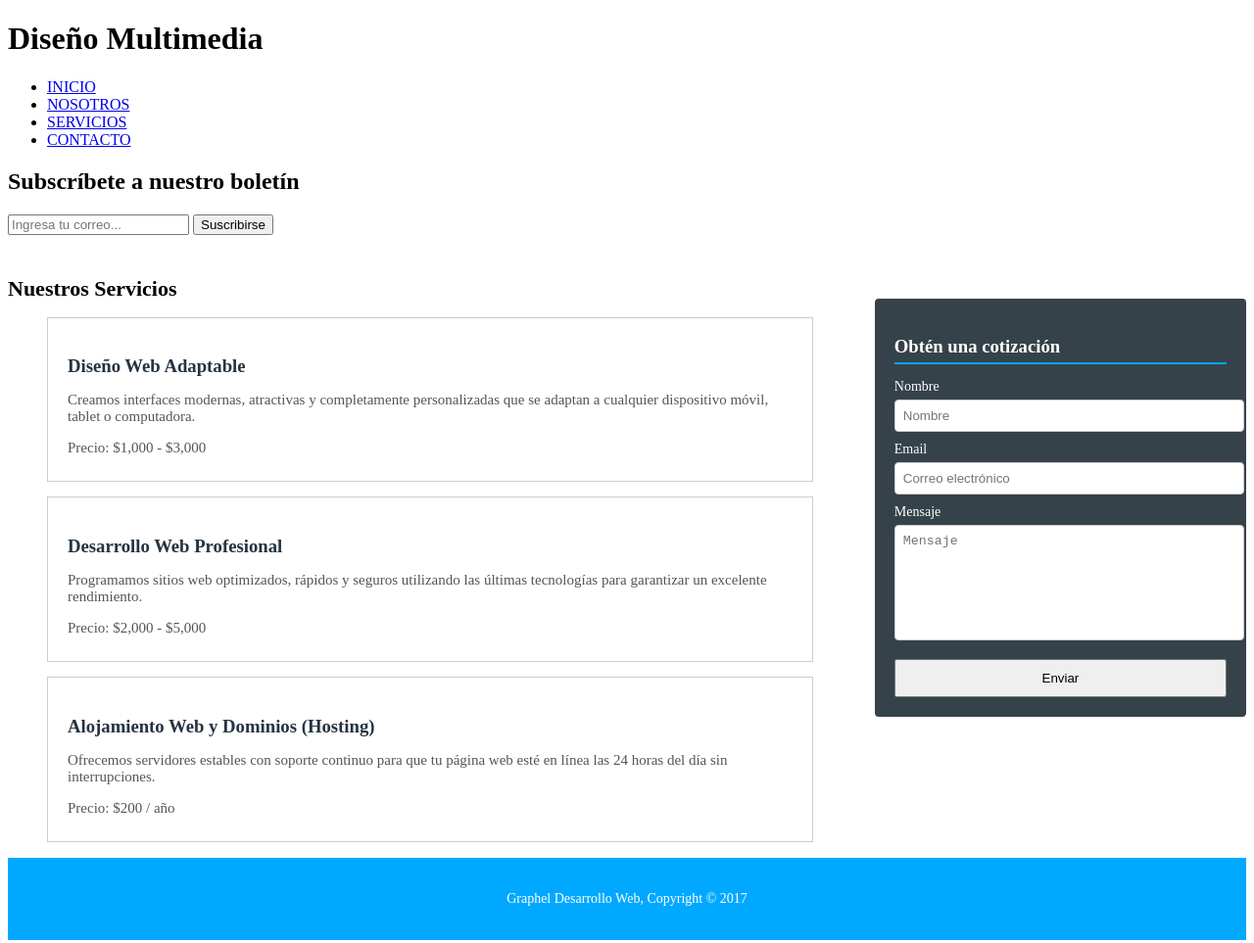
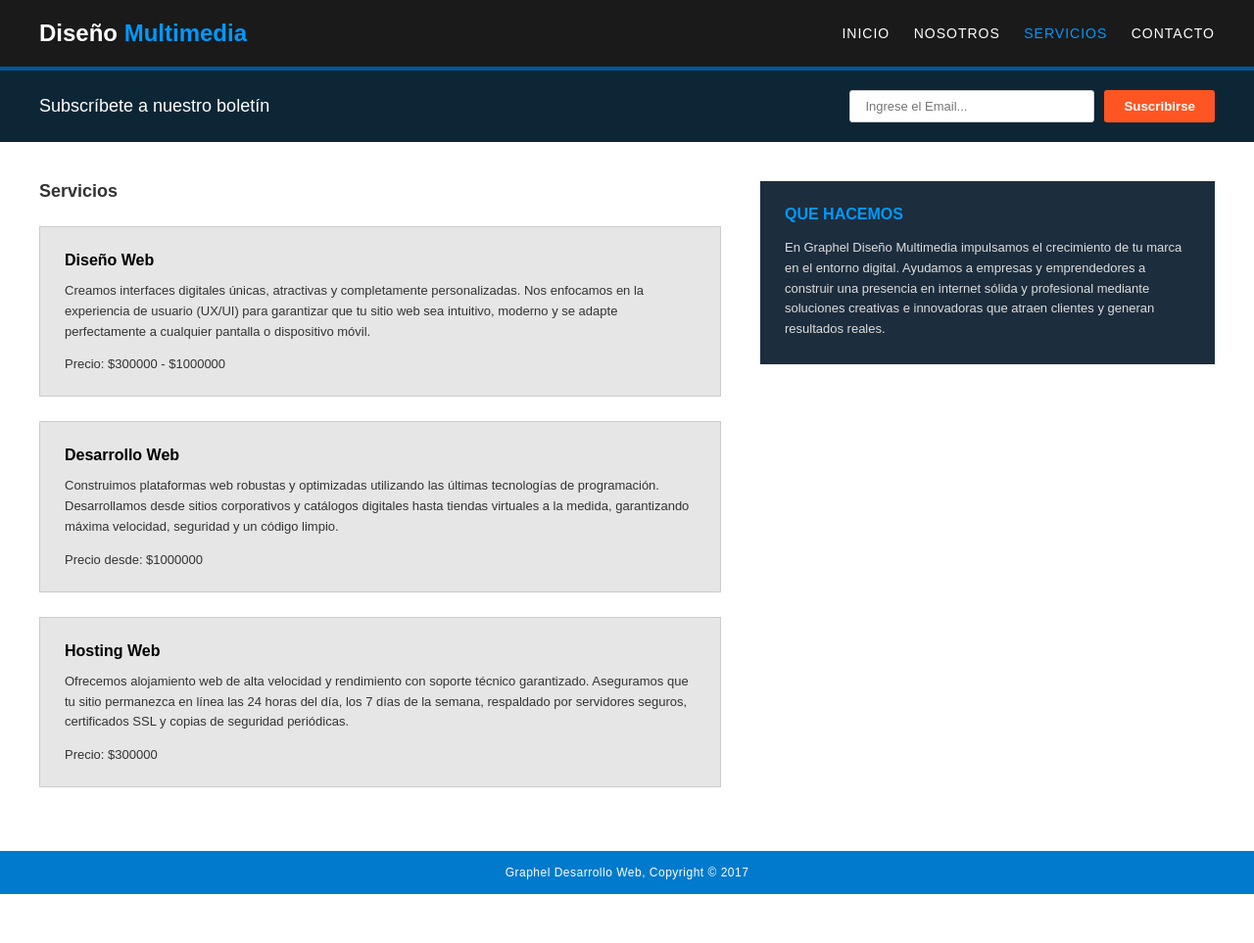
Before and after one commit to agudelomatias0212-svg/Graphel, a plain HTML site: page servicios.html in a window 1280 px wide. Shown: the whole page at 98% size. After the commit the page ends 913 px from the top, so only its background shows below. Drawn offline with Linux system fonts and the light colour scheme.

Commit message:
feat: ultimo commit

```diff
--- a/contacto.css
+++ b/contacto.css
@@ -1,101 +1,205 @@
-#main {
-    padding: 20px 0;
+/* --- ESTILOS GENERALES Y RESET --- */
+* {
+    box-sizing: border-box;
+    margin: 0;
+    padding: 0;
+    font-family: Arial, sans-serif;
 }
-#main-col {
-    float: left;
-    width: 65%;
+
+body {
+    background-color: #ffffff; /* Fondo del navegador blanco */
+    min-height: 100vh;
+    width: 100%;
 }
-.titulo-pagina {
+
+/* Contenedor Principal a Pantalla Completa */
+.wrapper {
+    width: 100%;
+    max-width: 100%;
+    background-color: #ffffff;
+    box-shadow: none;
+}
+
+/* --- CONTENIDO PRINCIPAL --- */
+.main-content {
+    display: grid;
+    grid-template-columns: 1.8fr 1.2fr;
+    gap: 40px;
+    padding: 40px 10%; /* Evita que el formulario se pegue por completo al borde de la pantalla */
+    background-color: #ffffff;
+}
+
+/* --- CABECERA (HEADER) --- */
+header {
+    background-color: #1a1a1a;
+    color: #ffffff;
+    padding: 20px 40px;
+    display: flex;
+    justify-content: space-between;
+    align-items: center;
+    border-bottom: 4px solid #005a9c; /* Línea azul de acento */
+}
+
+header h1 {
+    font-size: 24px;
+    font-weight: bold;
+}
+
+header h1 span {
+    color: #0099ff; /* Texto "Multimedia" en azul claro */
+}
+
+nav a {
+    color: #ffffff;
+    text-decoration: none;
+    margin-left: 20px;
+    font-size: 14px;
+    text-transform: uppercase;
+    letter-spacing: 1px;
+}
+
+nav a.active {
+    color: #0099ff; /* Enlace activo de la sección actual */
+}
+
+/* --- BARRA DE SUSCRIPCIÓN (BOLETÍN) --- */
+.newsletter-bar {
+    background-color: #0d2636;
+    color: #ffffff;
+    padding: 20px 40px;
+    display: flex;
+    justify-content: space-between;
+    align-items: center;
+}
+
+.newsletter-bar h2 {
+    font-size: 18px;
+    font-weight: normal;
+}
+
+.newsletter-form {
+    display: flex;
+    gap: 10px;
+}
+
+.newsletter-form input[type="email"] {
+    padding: 8px 15px;
+    width: 250px;
+    border: 1px solid #ccc;
+    border-radius: 3px;
+    font-size: 13px;
+}
+
+.newsletter-form button {
+    background-color: #ff5522;
+    color: white;
+    border: none;
+    padding: 8px 20px;
+    border-radius: 3px;
+    cursor: pointer;
+    font-weight: bold;
+}
+
+/* --- CONTENIDO PRINCIPAL --- */
+.main-content {
+    display: grid;
+    grid-template-columns: 1.8fr 1.2fr; /* Estructura de dos columnas */
+    gap: 40px;
+    padding: 40px;
+    background-color: #ffffff;
+}
+
+/* Formulario de Contacto (Izquierda) */
+.contact-section h3 {
+    font-size: 18px;
+    color: #333;
+    margin-bottom: 20px;
+    font-weight: bold;
+}
+
+.form-group {
     margin-bottom: 15px;
-    font-size: 22px;
 }
-.contacto-form label {
+
+.form-group label {
     display: block;
-    margin-top: 10px;
+    font-size: 14px;
     color: #333;
-    font-size: 14px;
+    margin-bottom: 5px;
+    font-weight: bold;
 }
-.contacto-form input[type="text"],
-.contacto-form input[type="email"],
-.contacto-form input[type="tel"],
-.contacto-form textarea {
+
+.form-group input,
+.form-group textarea {
     width: 100%;
     padding: 8px;
-    margin-top: 5px;
-    border: 1px solid #ccc;
+    border: 1px solid #999999;
+    font-size: 14px;
+    color: #666;
 }
-.contacto-form textarea {
+
+.form-group textarea {
     height: 120px;
     resize: none;
 }
-.contacto-form .boton-1 {
+
+.btn-submit {
     width: 100%;
-    margin-top: 15px;
+    background-color: #ff5522;
+    color: white;
+    border: none;
     padding: 12px;
+    font-size: 14px;
+    cursor: pointer;
+    margin-top: 10px;
 }
-/* Estilos del Contenido Principal y Formulario de Contacto */
-#main {
-    padding: 20px 0;
+
+/* Barra Lateral (Derecha) */
+.sidebar {
+    display: flex;
+    flex-direction: column;
+    gap: 20px;
 }
-#main-col {
-    float: left;
-    width: 65%;
+
+.info-box {
+    background-color: #1c2d3d;
+    color: white;
+    padding: 25px;
 }
-.titulo-pagina {
+
+.info-box h4 {
+    color: #0099ff;
+    font-size: 16px;
     margin-bottom: 15px;
-    font-size: 22px;
+    text-transform: uppercase;
 }
-.contacto-form label {
-    display: block;
-    margin-top: 10px;
-    color: #333;
-    font-size: 14px;
+
+.info-box p {
+    font-size: 13px;
+    line-height: 1.6;
+    color: #dddddd;
 }
-.contacto-form input[type="text"],
-.contacto-form input[type="email"],
-.contacto-form input[type="tel"],
-.contacto-form textarea {
+
+/* Contenedor del Mapa */
+.map-box {
     width: 100%;
-    padding: 8px;
-    margin-top: 5px;
+    height: 250px;
     border: 1px solid #ccc;
+    overflow: hidden;
 }
-.contacto-form textarea {
-    height: 120px;
-    resize: none;
+
+.map-box iframe {
+    width: 100%;
+    height: 100%;
+    border: 0;
 }
-.contacto-form .boton-1 {
-    width: 100%;
-    margin-top: 15px;
-    padding: 12px;
+
+/* --- PIE DE PÁGINA (FOOTER) --- */
+footer {
+    background-color: #007acc;
+    color: #ffffff;
+    text-align: center;
+    padding: 15px;
+    font-size: 12px;
+    letter-spacing: 0.5px;
 }
-/* Estilos de la Barra Lateral y Contenedor del Mapa */
-aside#lateral {
-    float: right;
-    width: 30%;
-    margin-top: 45px;
-}
-aside#lateral .oscuro {
-    padding: 20px;
-    background: #35424a;
-    color: #ffffff;
-    margin-bottom: 15px;
-}
-aside#lateral .oscuro h3 {
-    margin-bottom: 10px;
-}
-.mapa-contenedor {
-    border: 1px solid #ccc;
-    padding: 5px;
-    background: #fff;
-}
-/* Estilos del Pie de Página */
-footer {
-    padding: 20px;
-    margin-top: 20px;
-    color: #ffffff;
-    background-color: #00a8ff;
-    text-align: center;
-    clear: both;
-    font-size: 14px;
-}
--- a/servicios.css
+++ b/servicios.css
@@ -1,113 +1,180 @@
-#main {
-    padding: 20px 0;
+/* --- ESTILOS GENERALES Y RESET --- */
+* {
+    box-sizing: border-box;
+    margin: 0;
+    padding: 0;
+    font-family: Arial, sans-serif;
 }
-#main-col {
-    float: left;
-    width: 65%;
+
+body {
+    background-color: #ffffff; /* Fondo del navegador blanco */
+    min-height: 100vh;
+    width: 100%;
 }
-.titulo-pagina {
-    margin-bottom: 15px;
-    font-size: 22px;
+
+/* Contenedor Principal a Pantalla Completa */
+.wrapper {
+    width: 100%;
+    max-width: 100%;
+    background-color: #ffffff;
+    box-shadow: none;
 }
-.contacto-form label {
-    display: block;
-    margin-top: 10px;
+
+/* --- CONTENIDO PRINCIPAL --- */
+.main-content {
+    display: grid;
+    grid-template-columns: 1.8fr 1.2fr;
+    gap: 40px;
+    padding: 40px 10%; /* Evita que las tarjetas se peguen por completo al borde de la pantalla */
+    background-color: #ffffff;
+}
+
+header {
+    background-color: #1a1a1a;
+    color: #ffffff;
+    padding: 20px 40px;
+    display: flex;
+    justify-content: space-between;
+    align-items: center;
+    border-bottom: 4px solid #005a9c; /* Línea azul de acento */
+}
+
+header h1 {
+    font-size: 24px;
+    font-weight: bold;
+}
+
+header h1 span {
+    color: #0099ff; /* Texto "Multimedia" en azul claro */
+}
+
+nav a {
+    color: #ffffff;
+    text-decoration: none;
+    margin-left: 20px;
+    font-size: 14px;
+    text-transform: uppercase;
+    letter-spacing: 1px;
+}
+
+nav a.active {
+    color: #0099ff; /* Resalta "SERVICIOS" en azul */
+}
+
+/* --- BARRA DE SUSCRIPCIÓN (BOLETÍN) --- */
+.newsletter-bar {
+    background-color: #0d2636;
+    color: #ffffff;
+    padding: 20px 40px;
+    display: flex;
+    justify-content: space-between;
+    align-items: center;
+}
+
+.newsletter-bar h2 {
+    font-size: 18px;
+    font-weight: normal;
+}
+
+.newsletter-form {
+    display: flex;
+    gap: 10px;
+}
+
+.newsletter-form input[type="email"] {
+    padding: 8px 15px;
+    width: 250px;
+    border: 1px solid #ccc;
+    border-radius: 3px;
+    font-size: 13px;
+}
+
+.newsletter-form button {
+    background-color: #ff5522;
+    color: white;
+    border: none;
+    padding: 8px 20px;
+    border-radius: 3px;
+    cursor: pointer;
+    font-weight: bold;
+}
+
+/* --- CONTENIDO PRINCIPAL --- */
+.main-content {
+    display: grid;
+    grid-template-columns: 1.8fr 1.2fr; /* Estructura de dos columnas */
+    gap: 40px;
+    padding: 40px;
+    background-color: #ffffff;
+}
+
+/* Sección de Servicios (Izquierda) */
+.services-section h3 {
+    font-size: 18px;
     color: #333;
-    font-size: 14px;
+    margin-bottom: 25px;
+    font-weight: bold;
 }
-.contacto-form input[type="text"],
-.contacto-form input[type="email"],
-.contacto-form input[type="tel"],
-.contacto-form textarea {
-    width: 100%;
-    padding: 8px;
-    margin-top: 5px;
-    border: 1px solid #ccc;
+
+/* Cajas de cada servicio */
+.service-card {
+    background-color: #e6e6e6; /* Fondo gris claro de los servicios */
+    border: 1px solid #cccccc;
+    padding: 25px;
+    margin-bottom: 25px;
 }
-.contacto-form textarea {
-    height: 120px;
-    resize: none;
+
+.service-card h4 {
+    font-size: 16px;
+    color: #000000;
+    margin-bottom: 12px;
+    font-weight: bold;
 }
-.contacto-form .boton-1 {
-    width: 100%;
-    margin-top: 15px;
-    padding: 12px;
-}
-/* Estilos del Contenido Principal y Servicios */
-#main {
-    padding: 20px 0;
-}
-#main-col {
-    float: left;
-    width: 65%;
-}
-.titulo-pagina {
-    margin-bottom: 15px;
-    font-size: 22px;
-}
-#servicios li {
-    list-style: none;
-    padding: 20px;
-    border: #cccccc 1px solid;
-    background: #ffffff;
+
+.service-card p {
+    font-size: 13px;
+    line-height: 1.6;
+    color: #333333;
     margin-bottom: 15px;
 }
-#servicios h3 {
-    margin-bottom: 5px;
-    color: #253342;
+
+.service-card .price {
+    display: block;
+    font-size: 13px;
+    color: #333333;
 }
-#servicios p {
-    font-size: 15px;
-    color: #555;
-    margin-bottom: 5px;
+
+/* Barra Lateral (Derecha) */
+.sidebar {
+    display: flex;
+    flex-direction: column;
 }
-/* Estilos de la Barra Lateral y Formulario de Cotizar */
-aside#lateral {
-    float: right;
-    width: 30%;
-    margin-top: 45px;
+
+.info-box {
+    background-color: #1c2d3d;
+    color: white;
+    padding: 25px;
 }
-aside#lateral .oscuro {
-    padding: 20px;
-    background: #35424a;
+
+.info-box h4 {
+    color: #0099ff;
+    font-size: 16px;
+    margin-bottom: 15px;
+    text-transform: uppercase;
+}
+
+.info-box p {
+    font-size: 13px;
+    line-height: 1.6;
+    color: #dddddd;
+}
+
+/* --- PIE DE PÁGINA (FOOTER) --- */
+footer {
+    background-color: #007acc;
     color: #ffffff;
-    border-radius: 4px;
+    text-align: center;
+    padding: 15px;
+    font-size: 12px;
+    letter-spacing: 0.5px;
 }
-aside#lateral .oscuro h3 {
-    margin-bottom: 15px;
-    border-bottom: #00a8ff 2px solid;
-    padding-bottom: 5px;
-}
-.cotizar label {
-    display: block;
-    margin-top: 10px;
-    font-size: 14px;
-}
-.cotizar input[type="text"],
-.cotizar input[type="email"],
-.cotizar textarea {
-    width: 100%;
-    padding: 8px;
-    margin-top: 5px;
-    border: 1px solid #ccc;
-    border-radius: 4px;
-}
-.cotizar textarea {
-    height: 100px;
-    resize: none;
-}
-.cotizar .boton-1 {
-    width: 100%;
-    margin-top: 15px;
-    padding: 10px;
-}
-/* Estilos del Pie de Página */
-footer {
-    padding: 20px;
-    margin-top: 20px;
-    color: #ffffff;
-    background-color: #00a8ff;
-    text-align: center;
-    clear: both;
-    font-size: 14px;
-}
--- a/servicios.html
+++ b/servicios.html
@@ -4,80 +4,74 @@
     <meta charset="UTF-8">
     <meta name="viewport" content="width=device-width, initial-scale=1.0">
     <title>Diseño Multimedia - Servicios</title>
+    <!-- Enlace al archivo CSS de servicios -->
     <link rel="stylesheet" href="servicios.css">
 </head>
 <body>
-    <header>
-        <div class="contenedor">
-            <div id="marca">
-                <h1><span class="resaltado">Diseño</span> Multimedia</h1>
-            </div>
+
+    <div class="wrapper">
+        <!-- Cabecera -->
+        <header>
+            <h1>Diseño <span>Multimedia</span></h1>
             <nav>
-                <ul>
-                    <li><a href="index.html">INICIO</a></li>
-                    <li><a href="nosotros.html">NOSOTROS</a></li>
-                    <li class="actual"><a href="servicios.html">SERVICIOS</a></li>
-                    <li><a href="contacto.html">CONTACTO</a></li>
-                </ul>
+                <a href="#">Inicio</a>
+                <a href="#">Nosotros</a>
+                <a href="#" class="active">Servicios</a>
+                <a href="contacto.html">Contacto</a>
             </nav>
-        </div>
-    </header>
-    <section id="boletin">
-        <div class="contenedor">
-            <h1>Subscríbete a nuestro boletín</h1>
-            <form>
-                <input type="email" placeholder="Ingresa tu correo..." required>
-                <button type="submit" class="boton-1">Suscribirse</button>
+        </header>
+
+        <!-- Barra del Boletín -->
+        <div class="newsletter-bar">
+            <h2>Subscríbete a nuestro boletín</h2>
+            <form class="newsletter-form" onsubmit="event.preventDefault();">
+                <input type="email" placeholder="Ingrese el Email..." required>
+                <button type="submit">Suscribirse</button>
             </form>
         </div>
-    </section>
-        <!-- Contenido Principal: Lista de Servicios -->
-    <section id="main">
-        <div class="contenedor">
-            <article id="main-col">
-                <h1 class="titulo-pagina">Nuestros Servicios</h1>
-                <ul id="servicios">
-                    <li>
-                        <h3>Diseño Web Adaptable</h3>
-                        <p>Creamos interfaces modernas, atractivas y completamente personalizadas que se adaptan a cualquier dispositivo móvil, tablet o computadora.</p>
-                        <p>Precio: $1,000 - $3,000</p>
-                    </li>
-                    <li>
-                        <h3>Desarrollo Web Profesional</h3>
-                        <p>Programamos sitios web optimizados, rápidos y seguros utilizando las últimas tecnologías para garantizar un excelente rendimiento.</p>
-                        <p>Precio: $2,000 - $5,000</p>
-                    </li>
-                    <li>
-                        <h3>Alojamiento Web y Dominios (Hosting)</h3>
-                        <p>Ofrecemos servidores estables con soporte continuo para que tu página web esté en línea las 24 horas del día sin interrupciones.</p>
-                        <p>Precio: $200 / año</p>
-                    </li>
-                </ul>
-            </article>
-                        <!-- Barra Lateral Derecha: Cotización -->
-            <aside id="lateral">
-                <div class="oscuro">
-                    <h3>Obtén una cotización</h3>
-                    <form class="cotizar">
-                        <label>Nombre</label>
-                        <input type="text" placeholder="Nombre" required>
 
-                        <label>Email</label>
-                        <input type="email" placeholder="Correo electrónico" required>
+        <!-- Bloque Central -->
+        <main class="main-content">
+            <!-- Columna Izquierda: Tarjetas de Servicios -->
+            <section class="services-section">
+                <h3>Servicios</h3>
 
-                        <label>Mensaje</label>
-                        <textarea placeholder="Mensaje"></textarea>
+                <!-- Servicio 1 -->
+                <div class="service-card">
+                    <h4>Diseño Web</h4>
+                    <p>Creamos interfaces digitales únicas, atractivas y completamente personalizadas. Nos enfocamos en la experiencia de usuario (UX/UI) para garantizar que tu sitio web sea intuitivo, moderno y se adapte perfectamente a cualquier pantalla o dispositivo móvil.</p>
+                    <span class="price">Precio: $300000 - $1000000</span>
+                </div>
 
-                        <button class="boton-1" type="submit">Enviar</button>
-                    </form>
+                <!-- Servicio 2 -->
+                <div class="service-card">
+                    <h4>Desarrollo Web</h4>
+                    <p>Construimos plataformas web robustas y optimizadas utilizando las últimas tecnologías de programación. Desarrollamos desde sitios corporativos y catálogos digitales hasta tiendas virtuales a la medida, garantizando máxima velocidad, seguridad y un código limpio.</p>
+                    <span class="price">Precio desde: $1000000</span>
+                </div>
+
+                <!-- Servicio 3 -->
+                <div class="service-card">
+                    <h4>Hosting Web</h4>
+                    <p>Ofrecemos alojamiento web de alta velocidad y rendimiento con soporte técnico garantizado. Aseguramos que tu sitio permanezca en línea las 24 horas del día, los 7 días de la semana, respaldado por servidores seguros, certificados SSL y copias de seguridad periódicas.</p>
+                    <span class="price">Precio: $300000</span>
+                </div>
+            </section>
+
+            <!-- Columna Derecha: Información Lateral -->
+            <aside class="sidebar">
+                <div class="info-box">
+                    <h4>Que hacemos</h4>
+                    <p>En Graphel Diseño Multimedia impulsamos el crecimiento de tu marca en el entorno digital. Ayudamos a empresas y emprendedores a construir una presencia en internet sólida y profesional mediante soluciones creativas e innovadoras que atraen clientes y generan resultados reales.</p>
                 </div>
             </aside>
+        </main>
 
-        </div>
-    </section>
-    <!-- Pie de página -->
-    <footer>
-        <p>Graphel Desarrollo Web, Copyright &copy; 2017</p>
-    </footer>
+        <!-- Pie de página -->
+        <footer>
+            Graphel Desarrollo Web, Copyright &copy; 2017
+        </footer>
+    </div>
+
 </body>
 </html>
```
Also changed, not shown: contacto.html (+52 -44 lines).
